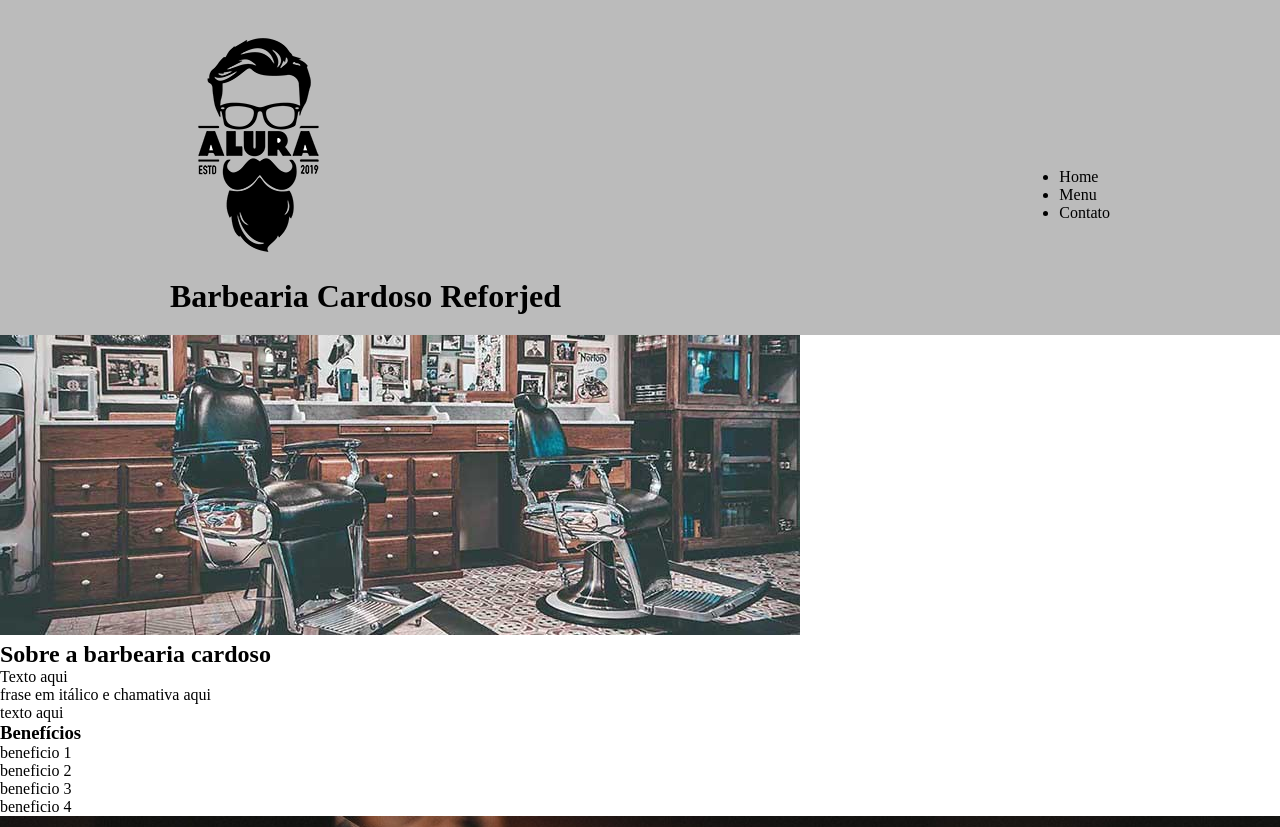
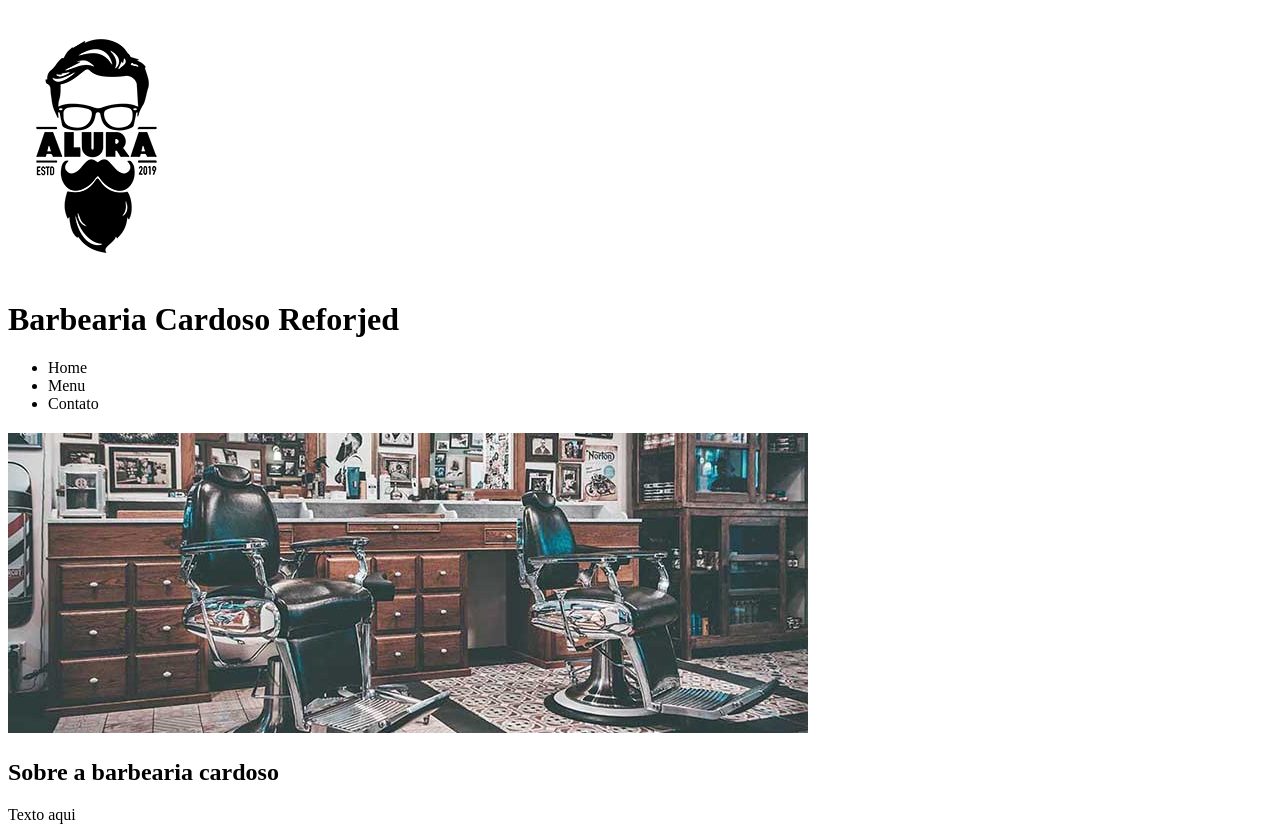
Before and after one commit to mcardsx/Barbearia-Cardoso-Reformulada, a plain HTML site: page index.html in a window 1280 px wide. Shown: the top 827 px of the page. Drawn offline with Linux system fonts and the light colour scheme.

Commit message:
Revert "Merge branch 'Estilo' into Conteúdo"
This reverts commit 8964401e3e119af5237b9824eb30a8cae2502f72, reversing
changes made to 43ecc948d4a5e56db9b1462df2cac5a0e4efc901.

```diff
--- a/estilos/Stylo.CSS
+++ /dev/null
@@ -1,24 +0,0 @@
-*{/*Resetando CSS do navegador*/
-    padding: 0;
-    margin: 0;
-    border: 0;
-    box-sizing: border-box;
-}
-
-header{
-    padding: 20px 0;
-    background-color: #bbbbbb;
-}
-
-.caixa-para-estilo-do-cabeçalho{
-    width: 940px;
-    position: relative;
-    margin: 0 auto;
-}
-/* a Nav é absoluta em relação a caixa relativa, a caixa prende a Nav dentro dela*/
-
-nav{
-    position: absolute;
-    top: 50%;
-    right: 0;
-}
--- a/index.html
+++ b/index.html
@@ -4,7 +4,7 @@
 <head>
     <meta charset="UTF-8">
     <title>Barbearia Cardoso</title>
-    <link rel="stylesheet" href="estilos/Stylo.CSS">
+    <link rel="stylesheet" href="">
 </head>
 
 <body>
```
